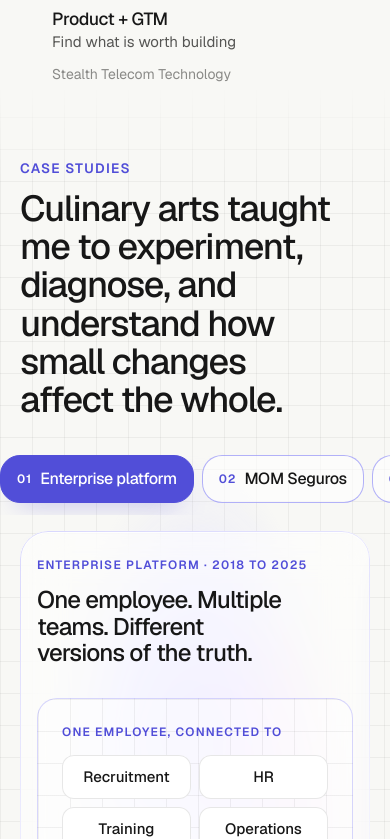
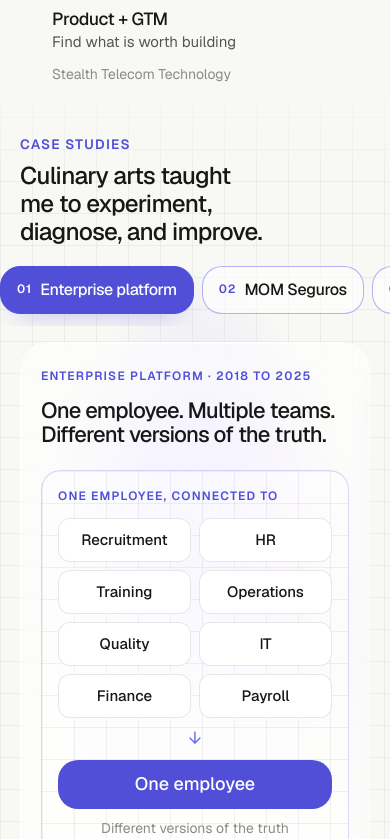
Before and after one commit to lauraboteropro-cloud/tatiana-botero-website, a Next.js app: page / in a window 390 px wide. Shown: the part 2545-3384 px from the top of the page. Built offline with nearby package versions, Linux system fonts and the light colour scheme.

Commit message:
Mobile case studies layout

```diff
--- a/src/app/base.css
+++ b/src/app/base.css
@@ -149,3 +149,10 @@ button { font: inherit; color: inherit; }
 @media (max-width: 960px) {
   .lit-light { overflow: clip; -webkit-mask-image: radial-gradient(ellipse closest-side, #000 55%, transparent 100%); mask-image: radial-gradient(ellipse closest-side, #000 55%, transparent 100%); }
 }
+
+/* Very small phones (320px): keep the floating navigation inside the screen. */
+@media (max-width: 360px) {
+  .nav-pill { gap: var(--s-1); padding: 0 4px 0 12px; }
+  .wordmark { font-size: 0.8125rem; }
+  .nav-links a { padding: 8px 4px; font-size: 0.75rem; }
+}
--- a/src/app/journey.css
+++ b/src/app/journey.css
@@ -240,3 +240,20 @@
   .index-dots button[aria-current="true"]::before { background: var(--purple-deep); border-color: var(--purple-deep); transform: scale(1.2); }
 }
 @media (prefers-reduced-motion: reduce) { .index-panels { transition: none; } }
+
+/* Phones: each preview is exactly one content width. Nothing inside may widen it, and nothing may spill into the next slide or the page. */
+@media (max-width: 768px) {
+  .work { overflow-x: clip; padding-top: clamp(3rem, 10vw, 4rem); }
+  .work .section-head { margin-bottom: var(--s-4); }
+  .work .section-head h2 { max-width: none; margin-top: var(--s-2); font-size: clamp(1.5rem, 6.2vw, 1.875rem); line-height: 1.15; letter-spacing: -0.03em; }
+  .index { min-width: 0; max-width: 100%; }
+  .index-panels { width: 100%; max-width: 100%; box-sizing: border-box; }
+  .index-panels .index-panel, .index-panels .index-panel:not([data-open]) { box-sizing: border-box; width: 100%; max-width: 100%; overflow: hidden; padding: var(--s-5) 20px; }
+  .index-panel :is(img, svg, video, canvas, table) { max-width: 100%; height: auto; }
+  .index-panel .sc-body, .index-panel .sc-scene, .index-panel .sc-side { min-width: 0; max-width: 100%; }
+  .index-panel .sc-scene { padding: var(--s-4); }
+  .index-panel :is(h3, p, li, span, strong) { overflow-wrap: anywhere; }
+  .index-panel h3 { margin-bottom: var(--s-5); font-size: clamp(1.375rem, 5.4vw, 1.75rem); }
+  .index-panel .sc-big { font-size: clamp(1.75rem, 8.5vw, 2.5rem); }
+  .index-dots { max-width: 100%; }
+}
--- a/src/components/portfolio-sections.tsx
+++ b/src/components/portfolio-sections.tsx
@@ -23,7 +23,7 @@ export function WorkSection() {
       <div className="page-shell">
         <header className="section-head" data-reveal>
           <p className="eyebrow">Case studies</p>
-          <h2 id="work-title">Culinary arts taught me to experiment, diagnose, and understand how small changes affect the whole.</h2>
+          <h2 id="work-title">Culinary arts taught me to experiment, diagnose, and improve.</h2>
         </header>
         <div data-reveal><WorkIndex /></div>
       </div>
```
